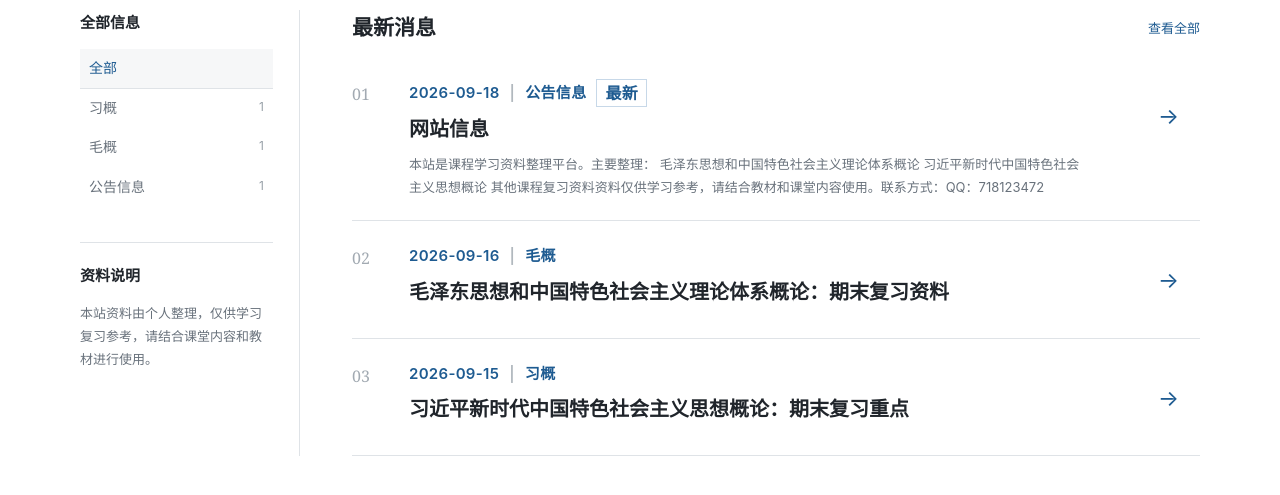
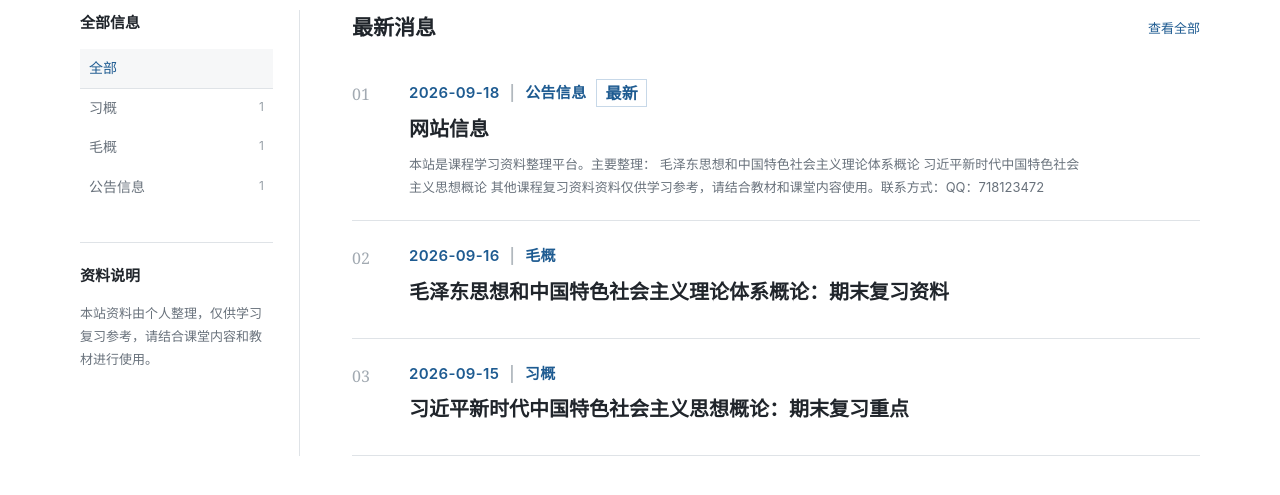
Before and after one commit to xxzl88/csu, a Jekyll site: the page built from index.html, in a window 1280 px wide. Shown: the part 287-782 px from the top of the page. Built offline with Jekyll 4.4.1, drawn with Linux system fonts in a browser that asks for light colours; the list of posts is cut into pages by our own code.

Commit message:
Update home.html

```diff
--- a/_layouts/home.html
+++ b/_layouts/home.html
@@ -21,7 +21,7 @@ layout: default
   <section id="latest" class="notice-list-section">
     <div class="list-heading"><h2>最新消息</h2><a href="{{ '/topics/' | relative_url }}">查看全部</a></div>
     {% if paginator.posts.size > 0 %}<div class="notice-list">
-      {% for post in paginator.posts %}<article class="notice-item"><div class="notice-index">{{ forloop.index | prepend: '0' | slice: -2, 2 }}</div><div class="notice-main"><div class="post-meta"><time datetime="{{ post.date | date_to_xmlschema }}">{{ post.date | date: "%Y-%m-%d" }}</time>{% if post.categories.first %}<span class="separator">|</span><span>{{ post.categories | join: ' / ' }}</span>{% endif %}{% if post.featured %}<span class="notice-label">最新</span>{% endif %}</div><h3><a href="{{ post.url | relative_url }}">{{ post.title }}</a></h3><p>{{ post.excerpt | strip_html | strip_newlines | truncate: 150 }}</p></div><a class="notice-arrow" href="{{ post.url | relative_url }}" aria-label="查看资料">→</a></article>{% endfor %}
+      {% for post in paginator.posts %}<article class="notice-item"><div class="notice-index">{{ forloop.index | prepend: '0' | slice: -2, 2 }}</div><div class="notice-main"><div class="post-meta"><time datetime="{{ post.date | date_to_xmlschema }}">{{ post.date | date: "%Y-%m-%d" }}</time>{% if post.categories.first %}<span class="separator">|</span><span>{{ post.categories | join: ' / ' }}</span>{% endif %}{% if post.featured %}<span class="notice-label">最新</span>{% endif %}</div><h3><a href="{{ post.url | relative_url }}">{{ post.title }}</a></h3><p>{{ post.excerpt | strip_html | strip_newlines | truncate: 150 }}</p></div></article>{% endfor %}
     </div>{% else %}<div class="empty-state"><h3>暂未发布资料</h3><p>在 <code>_posts</code> 文件夹中添加 Markdown 文件即可发布。</p></div>{% endif %}
 
     {% if paginator.total_pages > 1 %}<nav class="pagination" aria-label="资料分页">{% if paginator.previous_page %}<a href="{{ paginator.previous_page_path | relative_url }}">上一页</a>{% else %}<span class="disabled">上一页</span>{% endif %}<span>第 {{ paginator.page }} / {{ paginator.total_pages }} 页</span>{% if paginator.next_page %}<a href="{{ paginator.next_page_path | relative_url }}">下一页</a>{% else %}<span class="disabled">下一页</span>{% endif %}</nav>{% endif %}
```
